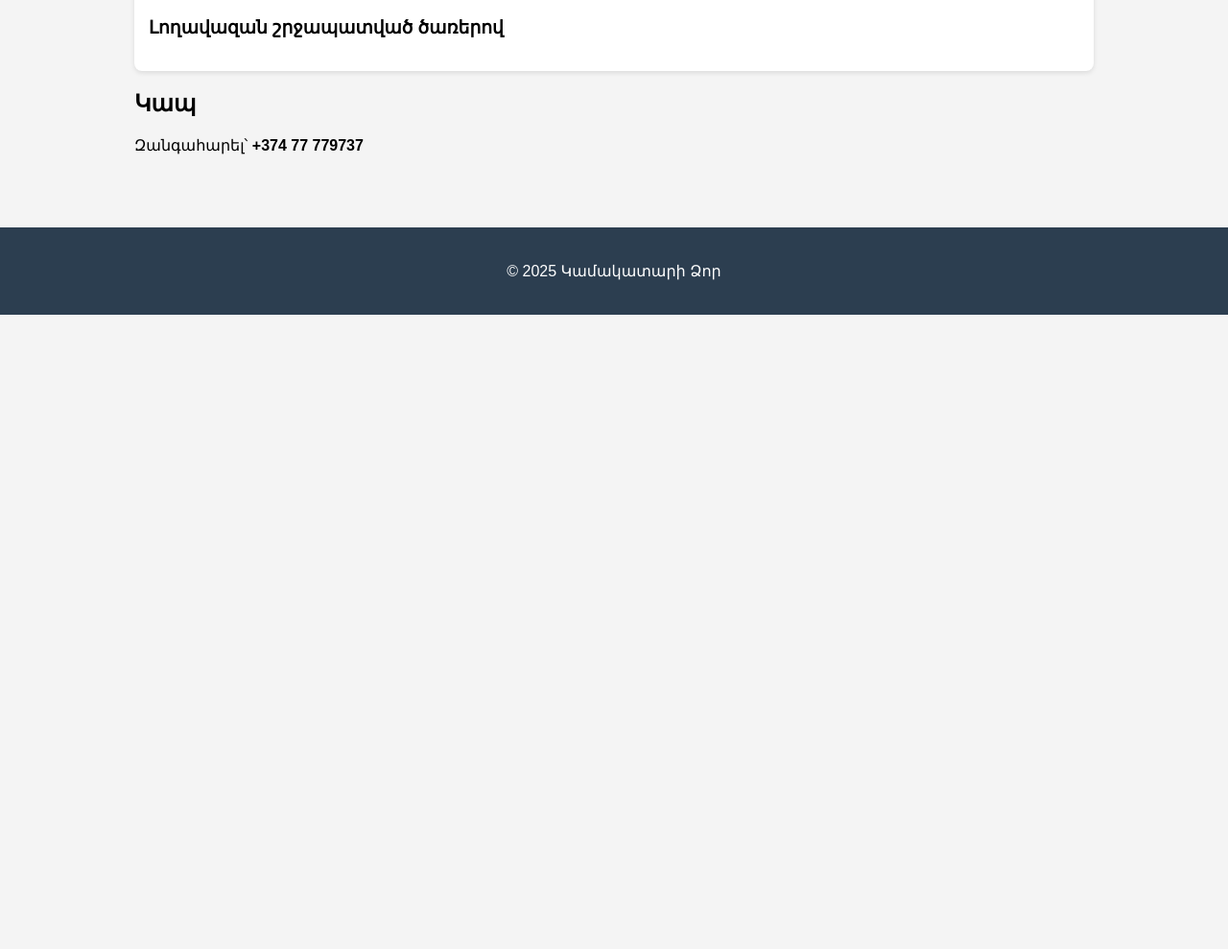
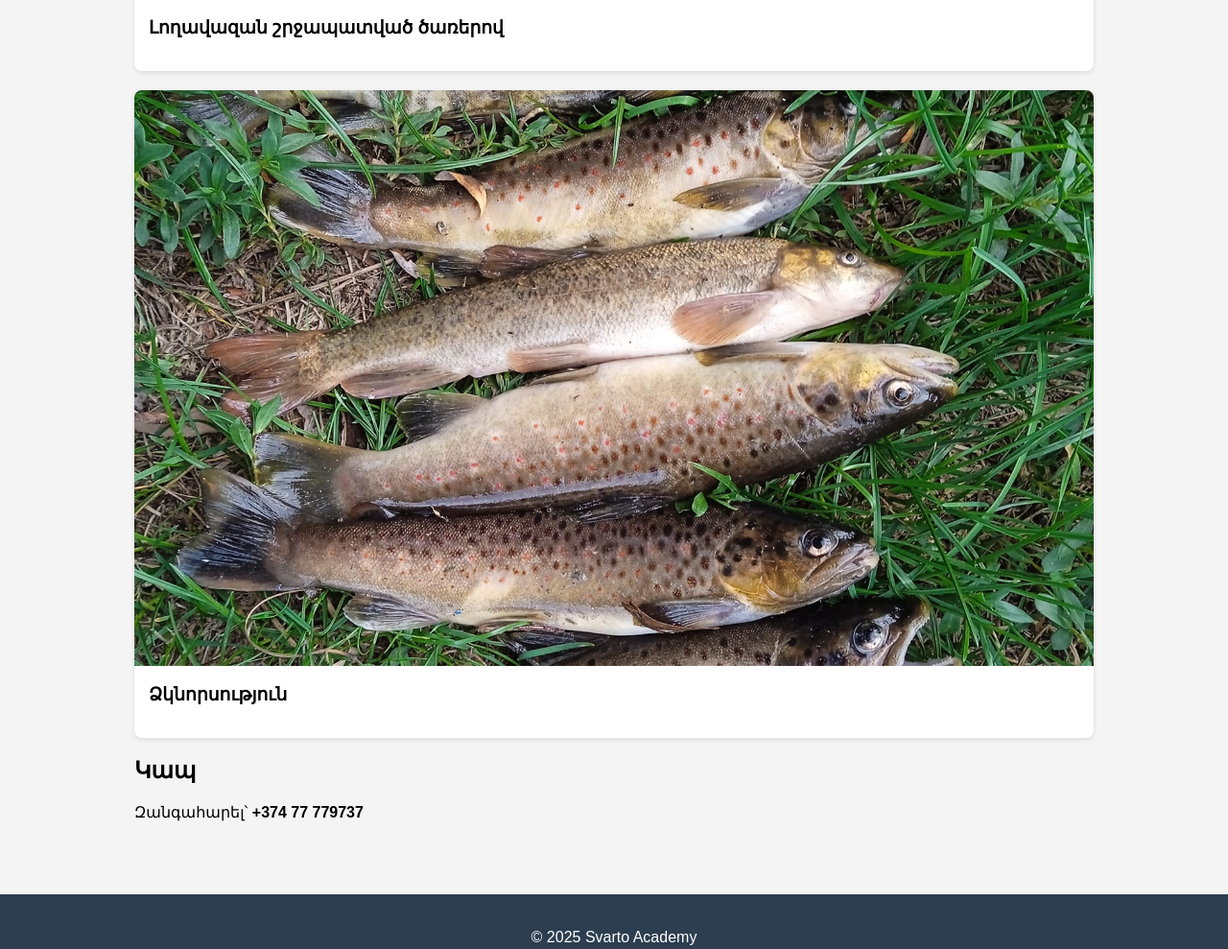
Before and after one commit to SvartoAcademy/KamakatariDzor, a plain HTML site: page index.html in a window 1280 px wide. Shown: the part 1889-2878 px from the top of the page at 96% size. Before the commit the page ends 2217 px from the top, so only its background shows below. Drawn offline with Linux system fonts and the light colour scheme.

Commit message:
Added fishing

```diff
--- a/index.html
+++ b/index.html
@@ -136,6 +136,14 @@
         </div>
       </div>
 
+      <div class="card">
+        <img src="dzknorsutyun.jpg" alt="Տաղավար 2">
+        <div class="card-content">
+          <h3>Ձկնորսություն</h3>
+          <p></p>
+        </div>
+      </div>
+
     </section>
 
     <section id="contact">
@@ -145,7 +153,7 @@
   </div>
 
   <footer>
-    <p>&copy; 2025 Կամակատարի Ձոր</p>
+    <p>&copy; 2025 Svarto Academy</p>
   </footer>
 </body>
 
```
Also changed, not shown: dzknorsutyun.jpg (added).
